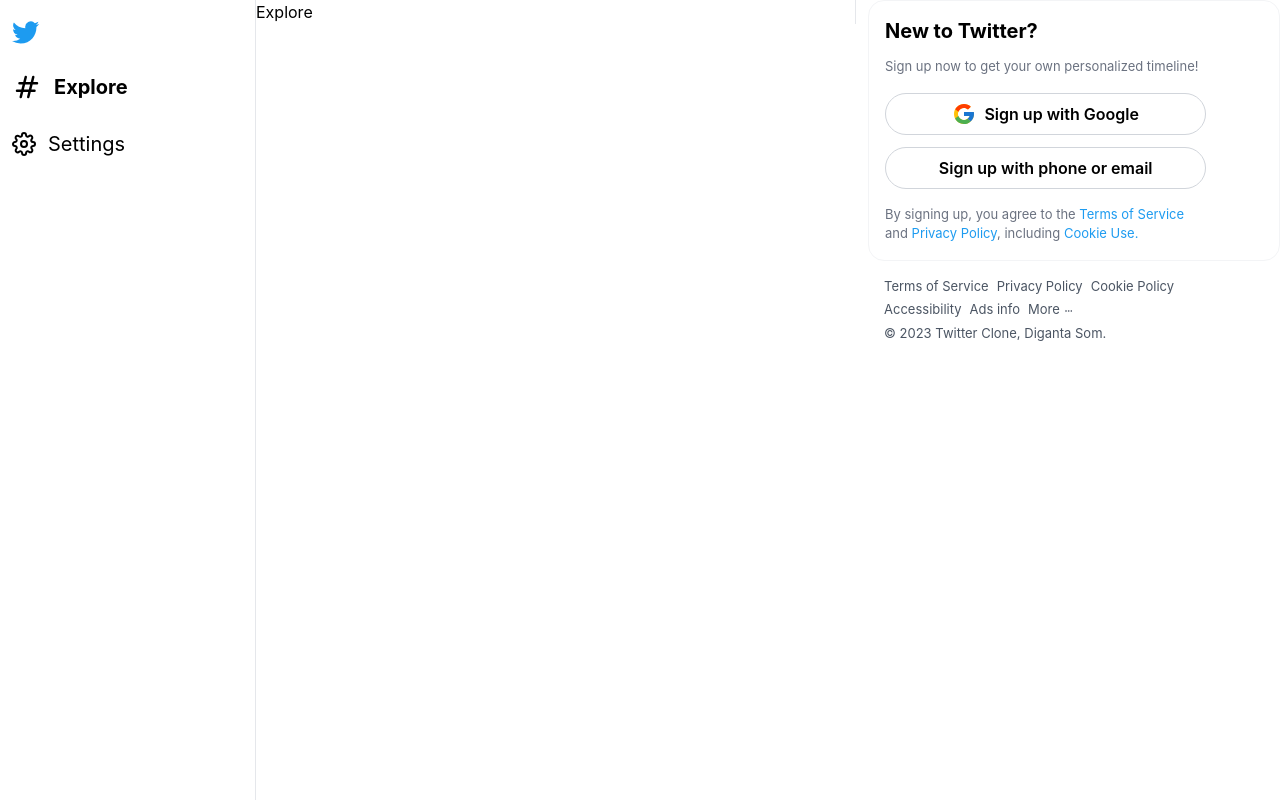
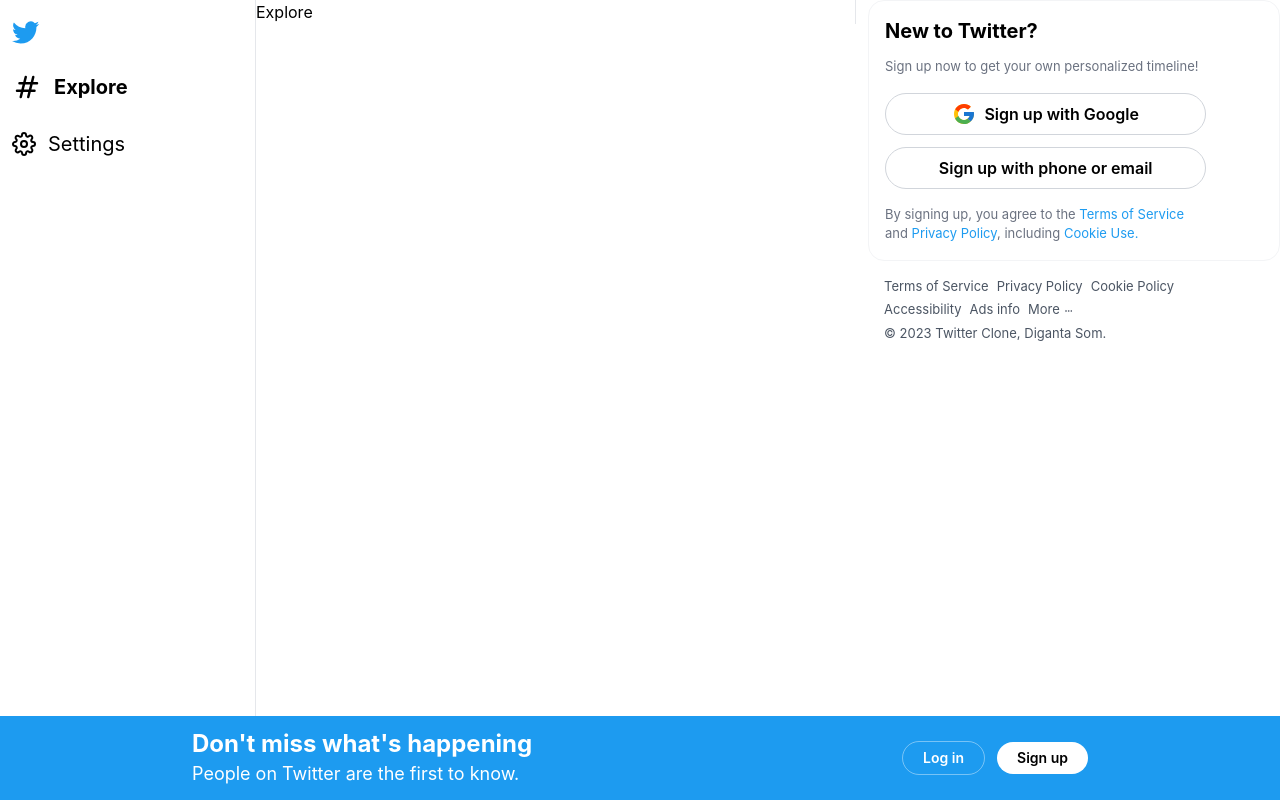
Before and after one commit to DigantaSom/Twitter-clone, a React (Create React App) app in the folder frontend/: page / in a window 1280 px wide. Built offline with nearby package versions, Linux system fonts and the light colour scheme.

Commit message:
Frontend - Adding the BottomAuth and BottomNavigation components for better user experience

```diff
--- a/frontend/src/App.tsx
+++ b/frontend/src/App.tsx
@@ -12,6 +12,8 @@
 import Explore from './components/Explore';
 import AuthModal from './features/auth/AuthModal';
 import DarkOverlay from './components/DarkOverlay';
+import BottomNavigation from './components/BottomNavigation';
+import BottomAuth from './components/BottomAuth';
 
 const App = () => {
   const isAuthenticated = useAppSelector(selectIsAuthenticated);
@@ -33,6 +35,10 @@
       )}
 
       {(isComposeTweetShown || authModal.isShown) && <DarkOverlay />}
+
+      {isAuthenticated && <BottomNavigation />}
+
+      {!isAuthenticated && <BottomAuth />}
     </div>
   );
 };
--- /dev/null
+++ b/frontend/src/components/BottomAuth.tsx
@@ -0,0 +1,40 @@
+import { useAppDispatch } from '../hooks/redux-hooks';
+import { toggleAuthModal } from '../features/ui/ui.slice';
+
+const BottomAuth = () => {
+  const dispatch = useAppDispatch();
+
+  return (
+    <div className='absolute bottom-0 z-30 px-4 py-3 w-full bg-white border-t-2 border-gray-100 ph:bg-twitter ph:border-0'>
+      <div className='w-[90vw] lg:max-w-[70vw] mx-auto flex items-center justify-between'>
+        <div className='hidden md:block'>
+          <h2 className='font-bold text-white text-2xl'>
+            Don't miss what's happening
+          </h2>
+          <p className='text-white text-lg'>
+            People on Twitter are the first to know.
+          </p>
+        </div>
+
+        <div className='flex items-center space-x-3 w-full md:w-auto'>
+          <button
+            onClick={() => dispatch(toggleAuthModal('login'))}
+            className='bg-white ph:bg-transparent text-twitter ph:text-white text-sm
+            font-semibold py-[6px] px-5 rounded-full w-full md:w-auto border-[1px] border-gray-200 border-opacity-100 ph:border-white ph:border-opacity-40'
+          >
+            Log in
+          </button>
+          <button
+            onClick={() => dispatch(toggleAuthModal('signup'))}
+            className='bg-twitter ph:bg-white text-white ph:text-black text-sm font-semibold
+            py-[6px] px-5 rounded-full w-full md:w-auto'
+          >
+            Sign up
+          </button>
+        </div>
+      </div>
+    </div>
+  );
+};
+
+export default BottomAuth;
--- /dev/null
+++ b/frontend/src/components/BottomNavigation.tsx
@@ -0,0 +1,29 @@
+import { Link } from 'react-router-dom';
+
+import { BiHomeCircle } from 'react-icons/bi';
+import { GrSearch } from 'react-icons/gr';
+import { HiOutlineBell } from 'react-icons/hi';
+import { TbMessages } from 'react-icons/tb';
+
+const BottomNavigation = () => {
+  return (
+    <div className='ph:hidden absolute bottom-0 z-30 px-4 py-3 bg-white border-t-2 border-gray-200 w-full'>
+      <div className='flex items-center justify-around'>
+        <Link to='/' className='rounded-full hover:bg-gray-200'>
+          <BiHomeCircle className='text-3xl' />
+        </Link>
+        <Link to='#' className='rounded-full hover:bg-gray-200'>
+          <GrSearch className='text-3xl' />
+        </Link>
+        <Link to='#' className='rounded-full hover:bg-gray-200'>
+          <HiOutlineBell className='text-3xl' />
+        </Link>
+        <Link to='#' className='rounded-full hover:bg-gray-200'>
+          <TbMessages className='text-3xl' />
+        </Link>
+      </div>
+    </div>
+  );
+};
+
+export default BottomNavigation;
```
